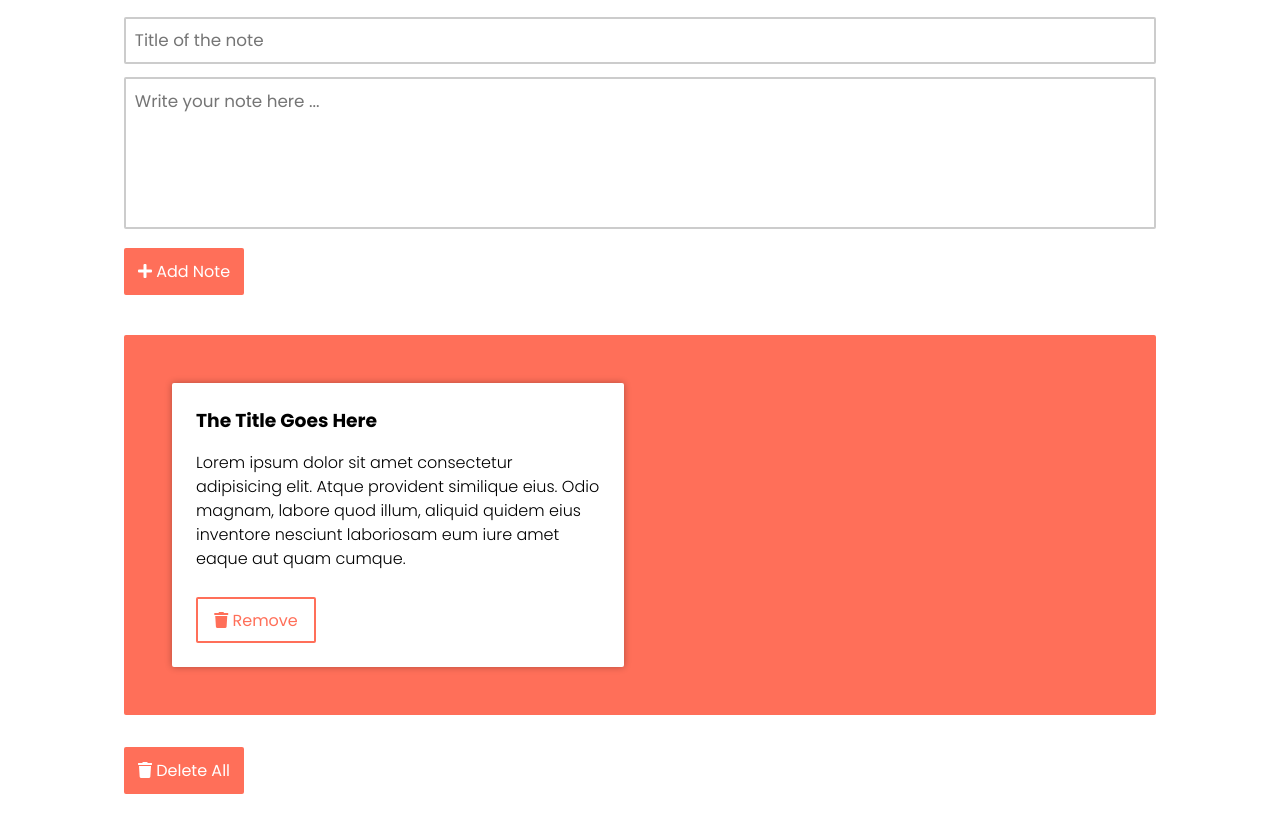
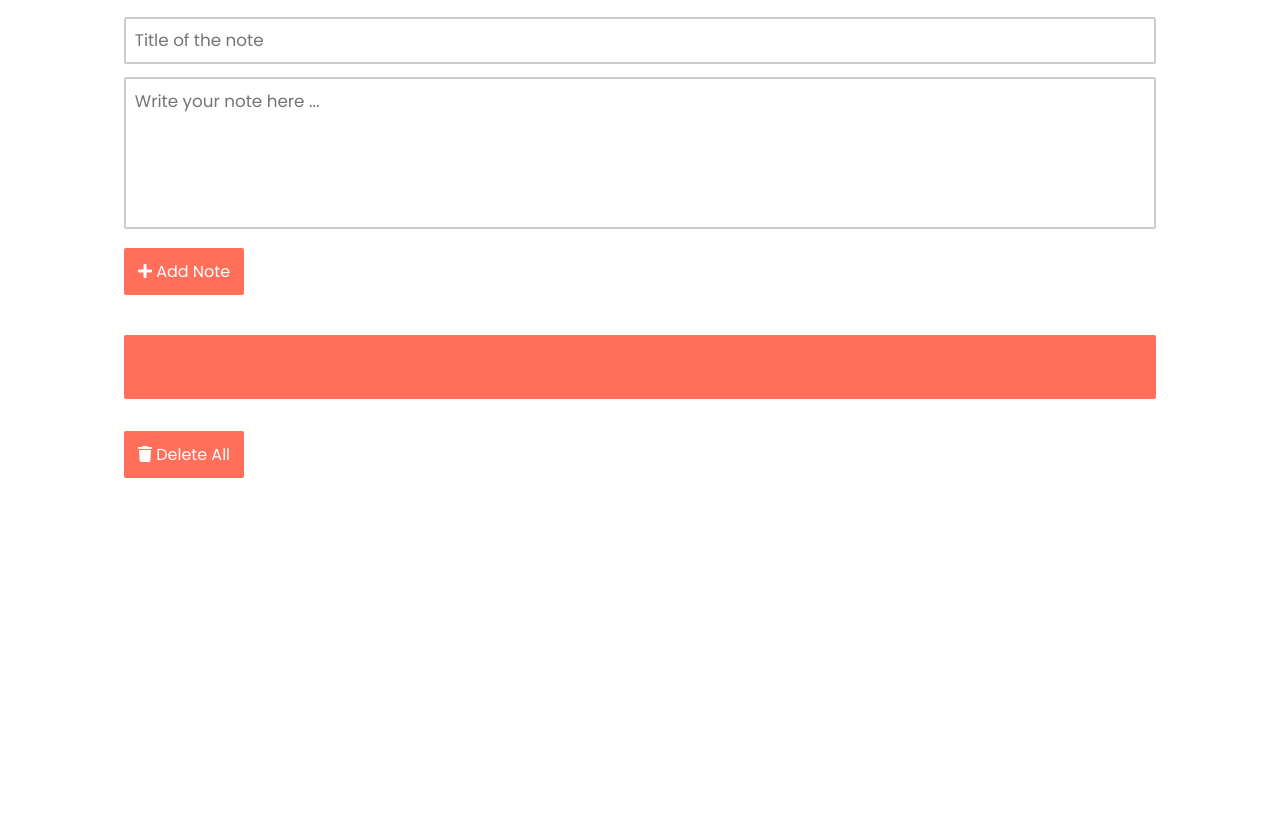
Before and after one commit to sbamsh/note-taking, a plain HTML site: page index.html in a window 1280 px wide. Shown: the part 157-990 px from the top of the page. After the commit the page ends 800 px from the top, so only its background shows below. Drawn offline with Linux system fonts and the light colour scheme.

Commit message:
commented note item

```diff
--- a/index.html
+++ b/index.html
@@ -27,7 +27,7 @@
 
         <div class="note-list">
              <!-- note item -->
-             <div class="note-item">
+             <!-- <div class="note-item">
                 <h3>The Title Goes Here</h3>
                 <p>Lorem ipsum dolor sit amet consectetur adipisicing elit.
                     Atque provident similique eius. Odio magnam, labore quod illum,
@@ -36,7 +36,7 @@
                         <span><i class="fas fa-trash"></i></span>
                         Remove
                     </button>
-             </div>
+             </div> -->
         </div>
 
         <button type="button" class="btn" id="delete-all-bt">
```
